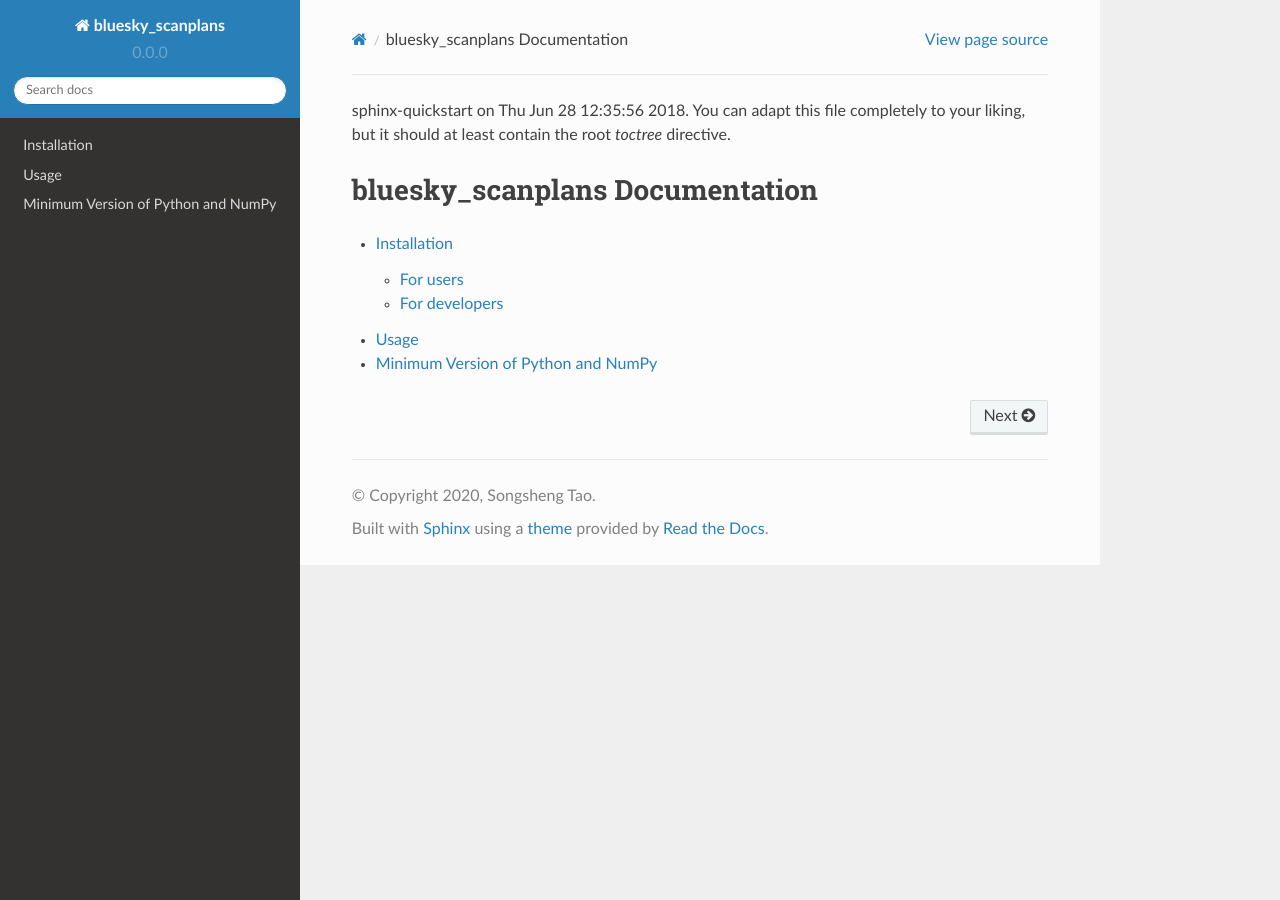
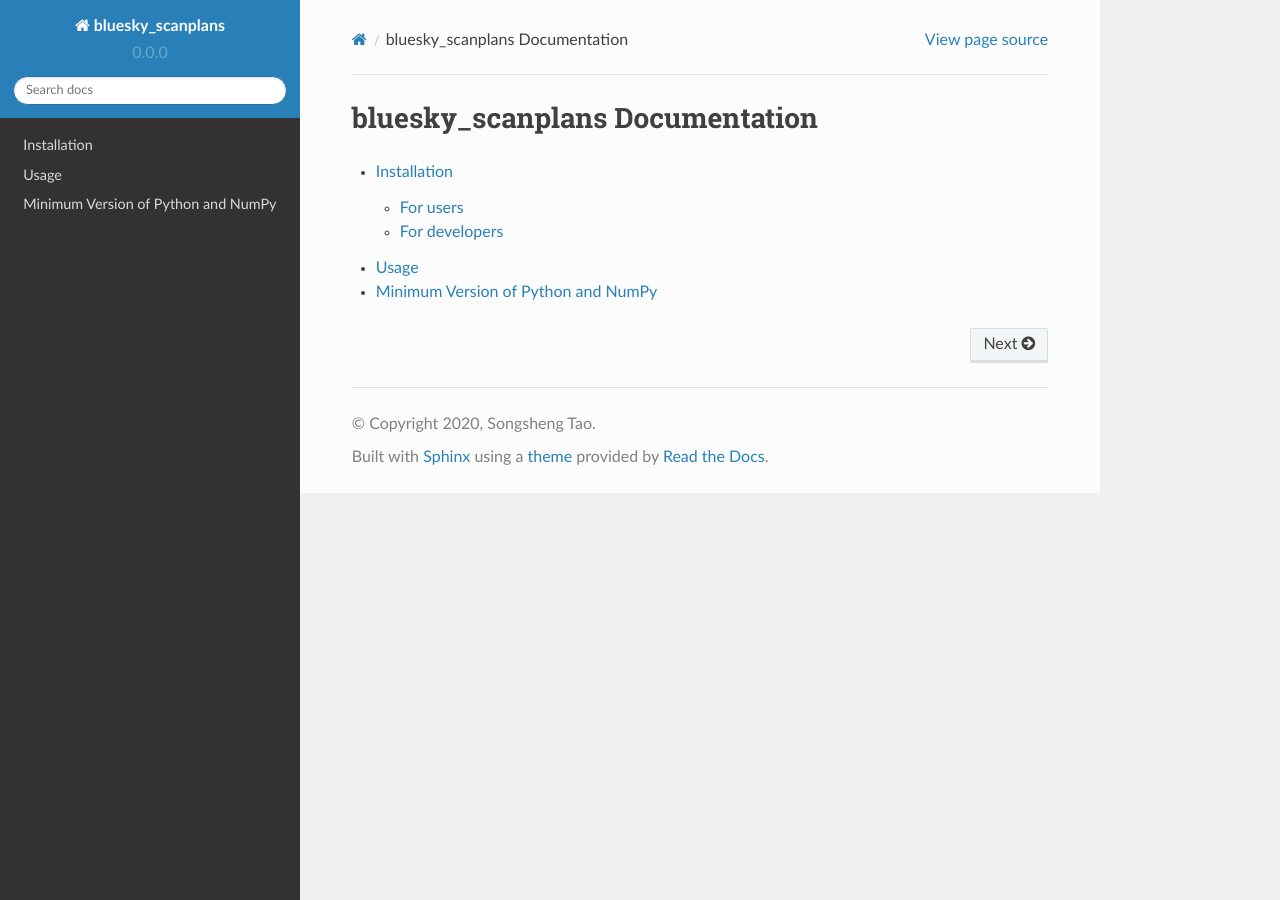
Before and after one commit to st3107/bluesky_scanplans, a Sphinx documentation site: the page built from docs/source/index.rst, in a window 1280 px wide. Built offline with Sphinx 7.4.7 and the Read the Docs theme 2.0.0, drawn with Linux system fonts in a browser that asks for light colours.

Commit message:
DOC: fix rst

```diff
--- a/docs/source/index.rst
+++ b/docs/source/index.rst
@@ -1,8 +1,3 @@
-.. Packaging Scientific Python documentation master file, created by
-sphinx-quickstart on Thu Jun 28 12:35:56 2018.
-You can adapt this file completely to your liking, but it should at least
-contain the root `toctree` directive.
-
 bluesky_scanplans Documentation
 ===============================
 
```
